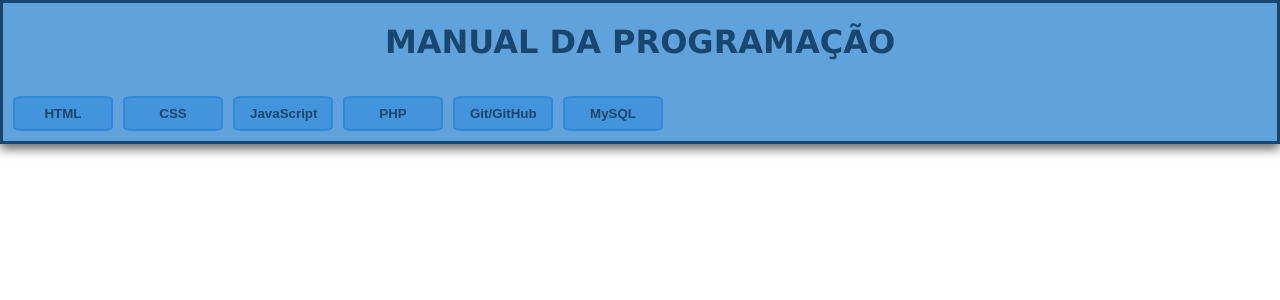
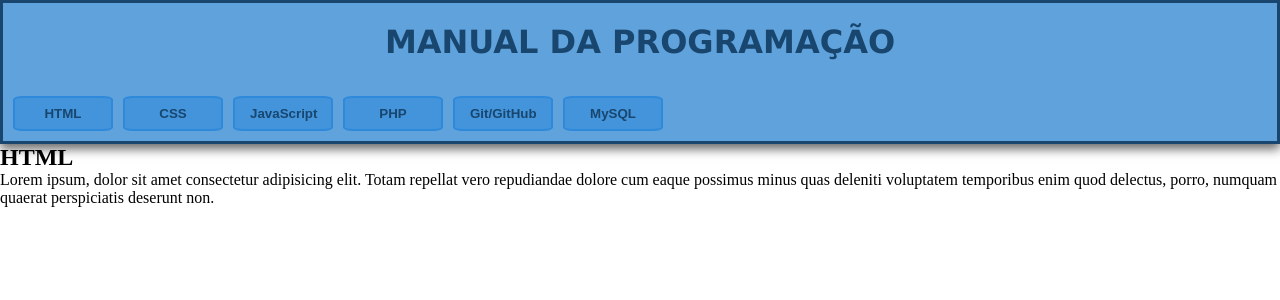
Before and after one commit to danielcosta149/ManualdeProgramacao, a PHP site: page / in a window 1280 px wide. Shown: the top 300 px of the page. Run offline with PHP 8.4, Linux system fonts and the light colour scheme.

Commit message:
Primeiras alterações 1.2

```diff
--- a/index.html
+++ b/index.html
@@ -13,27 +13,41 @@
         <div class="titulo">
             <h1>MANUAL DA PROGRAMAÇÃO</h1>
         </div>
-        <nav>
-            <button>
+        <nav  class="tab-buttons">
+            <button class="tab-btn" content-id="HTML">
                 <li>HTML</li>
             </button>
-            <button>
+            <button class="tab-btn" content-id="CSS">
                 <li>CSS</li>
             </button>
-            <button>
+            <button class="tab-btn" content-id="JS">
                 <li>JavaScript</li>
             </button>
-            <button>
+            <button class="tab-btn" content-id="PHP">
                 <li>PHP</li>
             </button>
-            <button>
+            <button class="tab-btn" content-id="GIT">
                 <li>Git/GitHub</li>
             </button>
-            <button>
+            <button class="tab-btn" content-id="SQL">
                 <li>MySQL</li>
             </button>
         </nav>
+    </header>
 
-    </header>
+    <main class="tab-contents">
+        <section class="content show" id="HTML">
+            <div class="infos">
+                <h1>HTML</h1>
+                <p>Lorem ipsum, dolor sit amet consectetur adipisicing elit. Totam repellat vero repudiandae dolore cum eaque possimus minus quas deleniti voluptatem temporibus enim quod delectus, porro, numquam quaerat perspiciatis deserunt non.</p>
+            </div>
+        </section>
+        <section class="content" id="CSS">
+            <div class="infos">
+                <h1>CSS</h1>
+                <p>Lorem ipsum, dolor sit amet consectetur adipisicing elit. Totam repellat vero repudiandae dolore cum eaque possimus minus quas deleniti voluptatem temporibus enim quod delectus, porro, numquam quaerat perspiciatis deserunt non.</p>
+            </div>
+        </section>
+    </main>
 </body>
 </html>
--- a/style.css
+++ b/style.css
@@ -17,7 +17,7 @@ button:hover{
     transform: scale(1,1.1);
 }
 
-div{
+.titulo{
     color: rgb(24, 70, 110);
     display: flex;
     align-content: center;
@@ -52,3 +52,14 @@ li{
     font-weight: bold;
     margin: 5px;
 }
+
+/* Agora é a parte dos códigos de abas interativas */
+
+.content{
+    display: none;
+}
+
+.content.show{
+    display: flex;
+
+}
```
